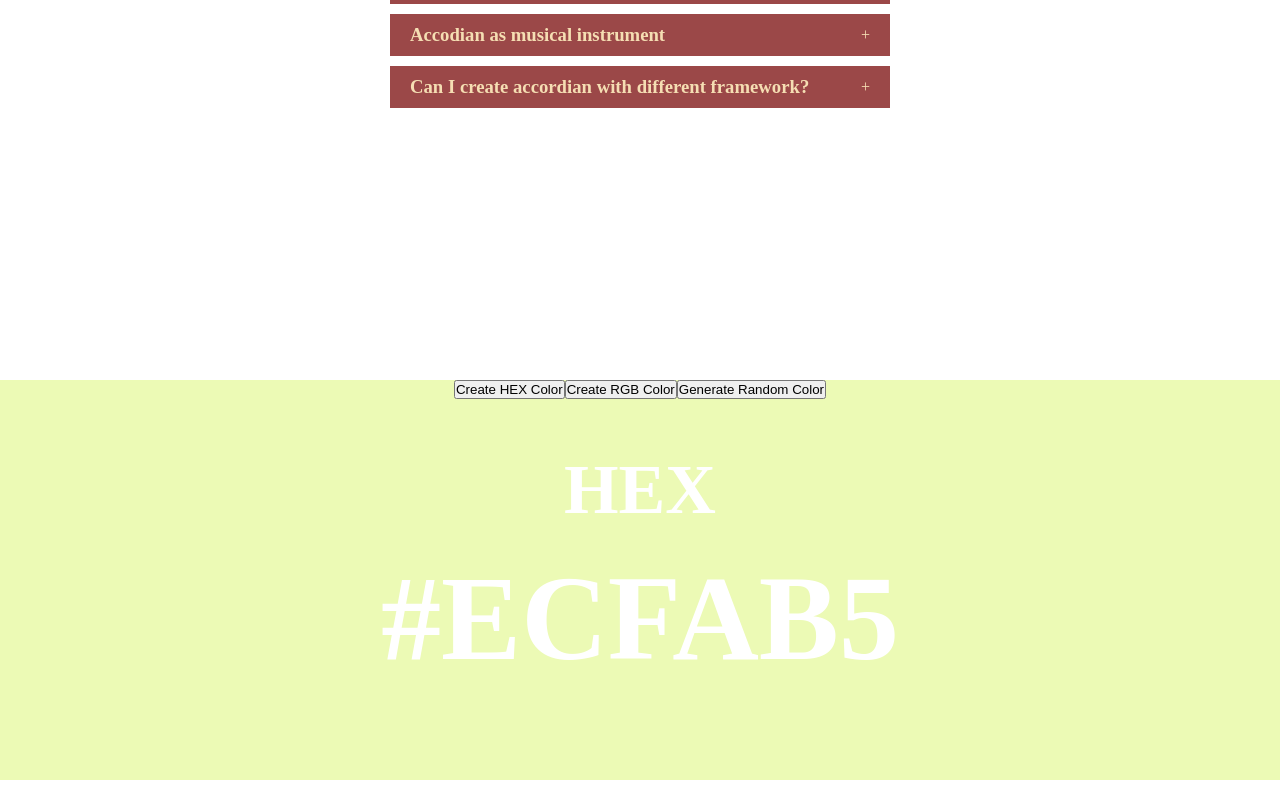
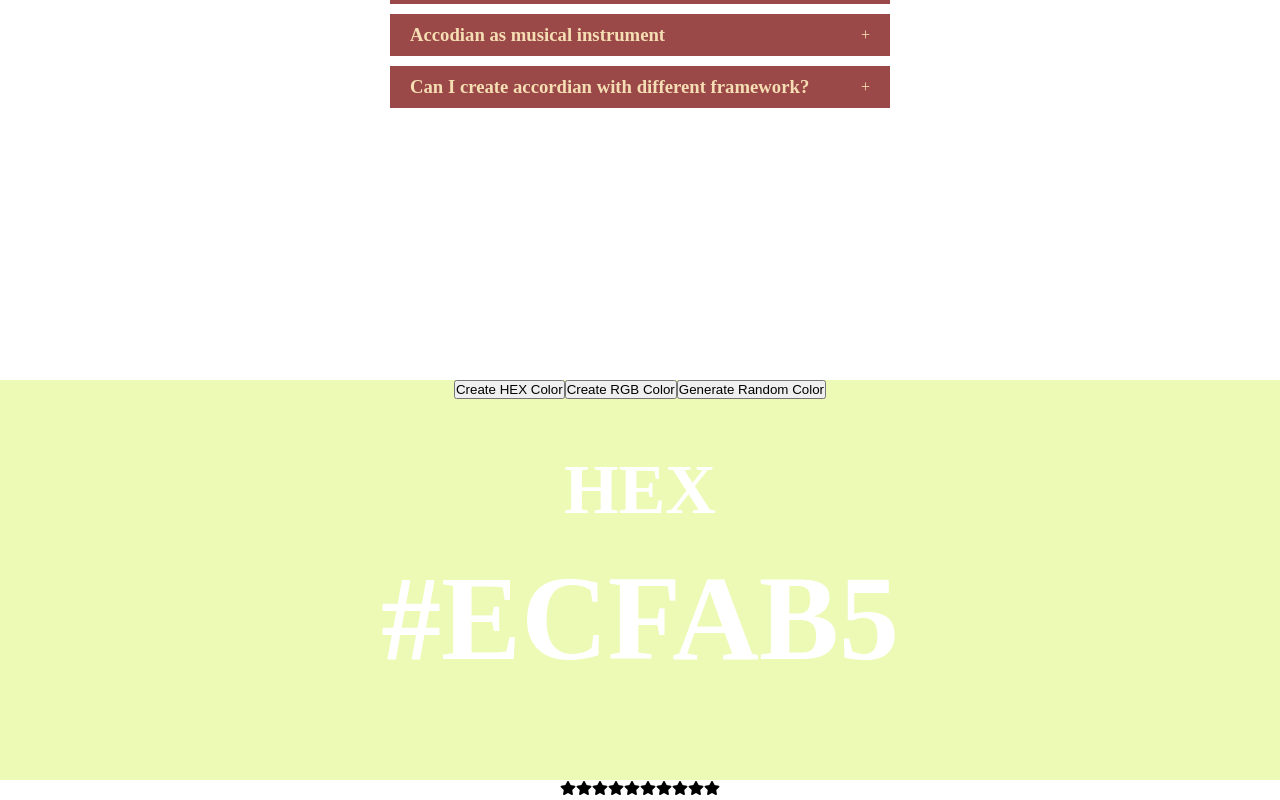
Before and after one commit to PremKhodke-99/React_25_Projects, a React (Vite) app: page / in a window 1280 px wide. Shown: the part 420-1220 px from the top of the page. Built offline with nearby package versions, Linux system fonts and the light colour scheme.

Commit message:
Star rating

```diff
--- a/package.json
+++ b/package.json
@@ -11,7 +11,8 @@
   },
   "dependencies": {
     "react": "^18.2.0",
-    "react-dom": "^18.2.0"
+    "react-dom": "^18.2.0",
+    "react-icons": "^5.0.1"
   },
   "devDependencies": {
     "@types/react": "^18.2.43",
--- a/src/App.jsx
+++ b/src/App.jsx
@@ -2,6 +2,7 @@
 import './App.css'
 import Accordian from './Components/Accordian/Accordian'
 import RandomColor from './Components/Random-color/RandomColor'
+import StarRating from './Components/StarRating/StarRating'
 
 function App() {
   return (
@@ -10,6 +11,8 @@
       <Accordian />
       {/*Random Color Component  */}
       <RandomColor />
+      {/* Star Rating Component */}
+      <StarRating noOfStars={10}/>
     </>
   )
 }
--- /dev/null
+++ b/src/Components/StarRating/StarRating.jsx
@@ -0,0 +1,39 @@
+import React, { useState } from 'react'
+import {FaStar} from 'react-icons/fa';
+import './styles.css'
+
+const StarRating = ({noOfStars = 5}) => {
+
+    const [rating, setRating] = useState(0);
+    const [hover, setHover] = useState(0);
+
+    function handleClick(getCurrentIndex){
+        setRating(getCurrentIndex);
+    }
+
+    function handleMouseEnter(getCurrentIndex){
+        setHover(getCurrentIndex)
+    }
+
+    function handleMouseLeave(){
+        setHover(rating)
+    }
+
+  return (
+    <div className='star-rating'>
+        {
+            [...Array(noOfStars)].map((_,ind) => {
+                ind += 1
+                return <FaStar
+                className={ind <= (hover || rating) ? 'active' : ''}
+                key={ind}
+                onClick={() => handleClick(ind)}
+                onMouseMove={() => handleMouseEnter(ind)}
+                onMouseMoveLeave={() => handleMouseLeave()}/>
+            })
+        }
+    </div>
+  )
+}
+
+export default StarRating
--- /dev/null
+++ b/src/Components/StarRating/styles.css
@@ -0,0 +1,7 @@
+.active{
+    color: #fff700;
+}
+
+.inactive{
+    color: #000000;
+}
```
Also changed, not shown: 1 other file (tests, documents, lock files or other folders).
